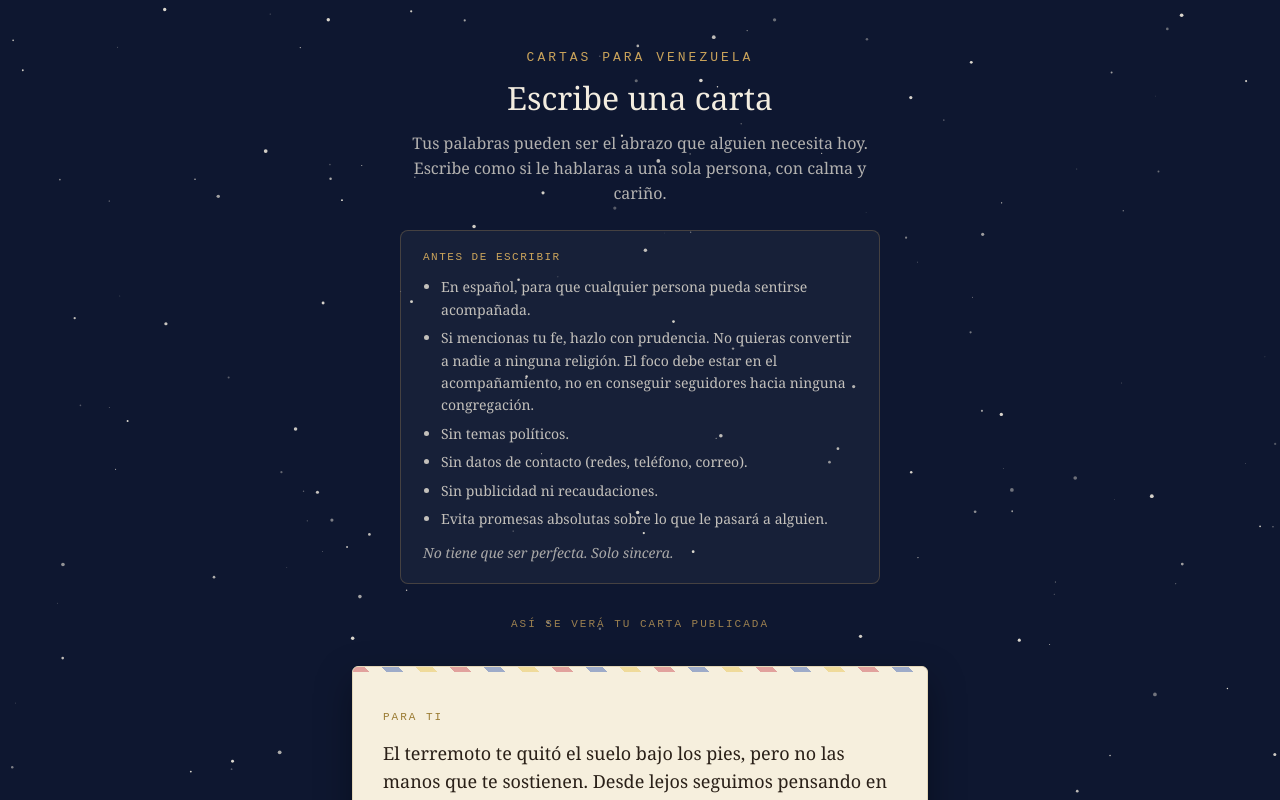
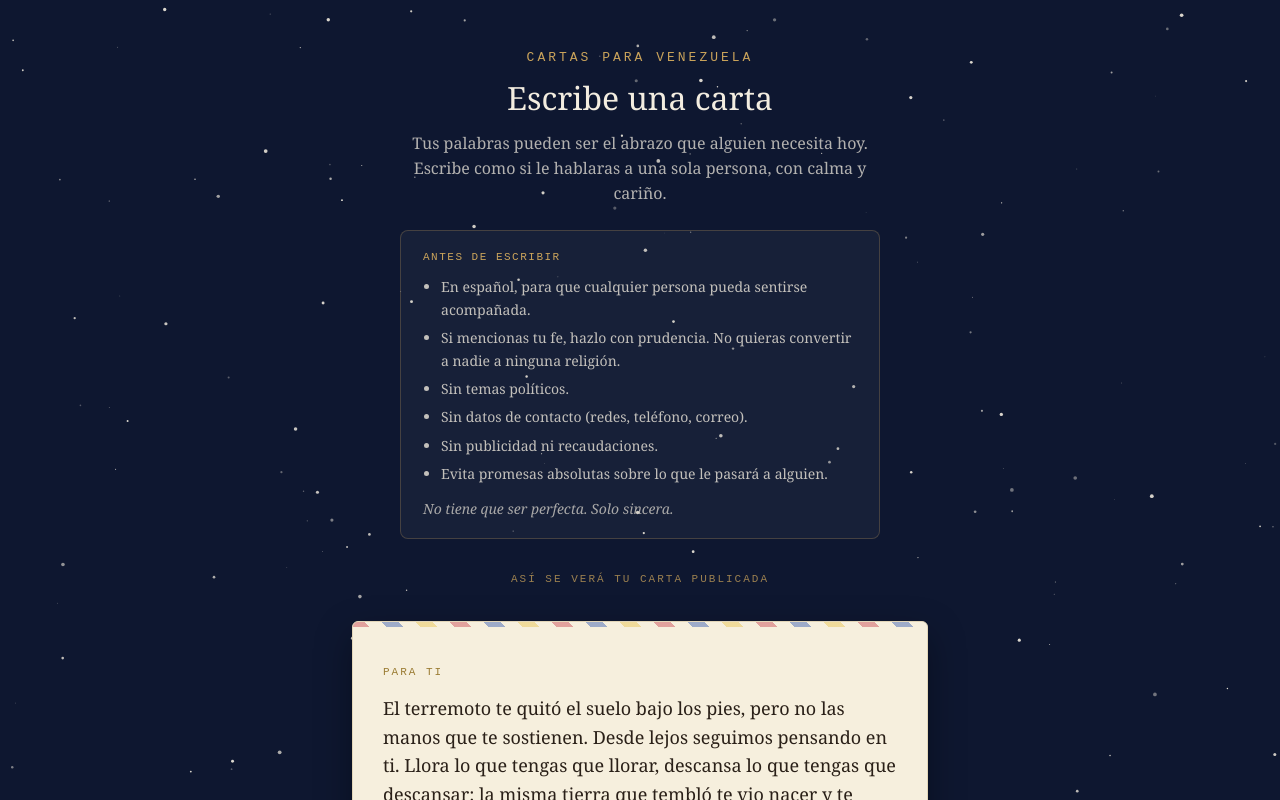
Before and after one commit to sandraalfarovargas/cartas-venezuela, a Next.js app: page /escribir in a window 1280 px wide. Shown: the top 800 px of the page. Built offline with nearby package versions, Linux system fonts and the light colour scheme.

Commit message:
Simplificar aviso sobre proselitismo religioso en /escribir

```diff
--- a/app/escribir/page.js
+++ b/app/escribir/page.js
@@ -71,9 +71,7 @@ export default function Escribir() {
           <li>En español, para que cualquier persona pueda sentirse acompañada.</li>
           <li>
             Si mencionas tu fe, hazlo con prudencia. No quieras convertir a
-            nadie a ninguna religión. El foco debe estar en el
-            acompañamiento, no en conseguir seguidores hacia ninguna
-            congregación.
+            nadie a ninguna religión.
           </li>
           <li>Sin temas políticos.</li>
           <li>Sin datos de contacto (redes, teléfono, correo).</li>
```
